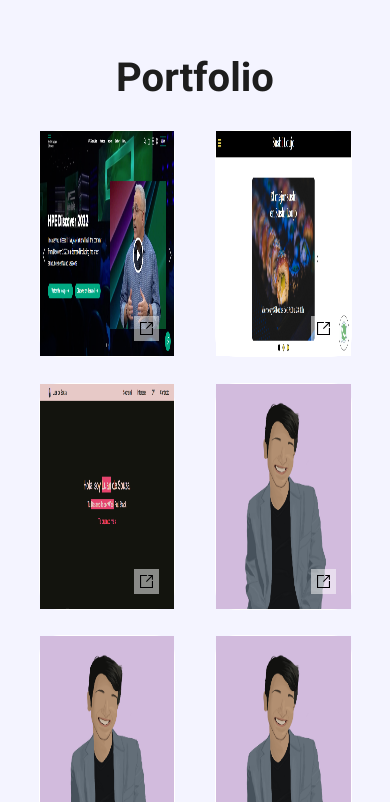
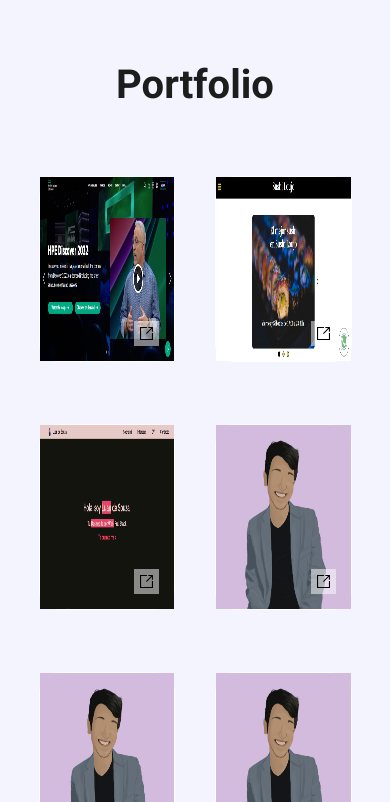
Before and after one commit to luansjourney/luandesouza.xyz-react, a React (Create React App) app: page / in a window 390 px wide. Shown: the part 910-1712 px from the top of the page. Built offline with nearby package versions, Linux system fonts and the light colour scheme.

Commit message:
Projects: Fixed cards size

```diff
--- a/src/Assets/Styles/components/_card.scss
+++ b/src/Assets/Styles/components/_card.scss
@@ -60,7 +60,8 @@
 
   @media (max-width:520px) {
     width: 35%;
-    height: 30%;
+    height: 25%;
   }
 
+
 }
--- a/src/Assets/Styles/components/_projects.scss
+++ b/src/Assets/Styles/components/_projects.scss
@@ -9,6 +9,10 @@
     h1 {
         font-size: 3.5em;
         padding: 5% 0;
+
+        @media (max-width: 520px) {
+            padding: 15% 0;
+        }
 
         @media (max-width: 420px) {
             font-size: 2.5em;
```
